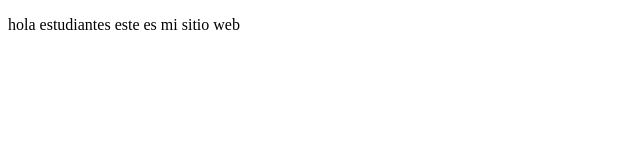
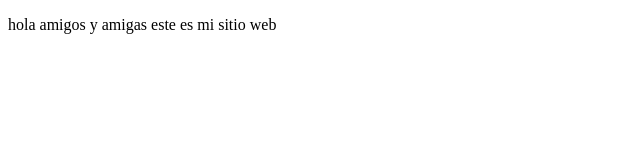
Before and after one commit to MysteryOdd/proyectoDemoCursoPrework, a plain HTML site: page index.html in a window 1280 px wide. Shown: the full height of the page, 0-640 px from the left. Drawn offline with Linux system fonts and the light colour scheme.

```diff
--- a/index.html
+++ b/index.html
@@ -8,7 +8,7 @@
 </head>
 <body>
     <p>
-        hola estudiantes este es mi sitio web
+        hola amigos y amigas este es mi sitio web
     </p>
 </body>
 </html>
```
